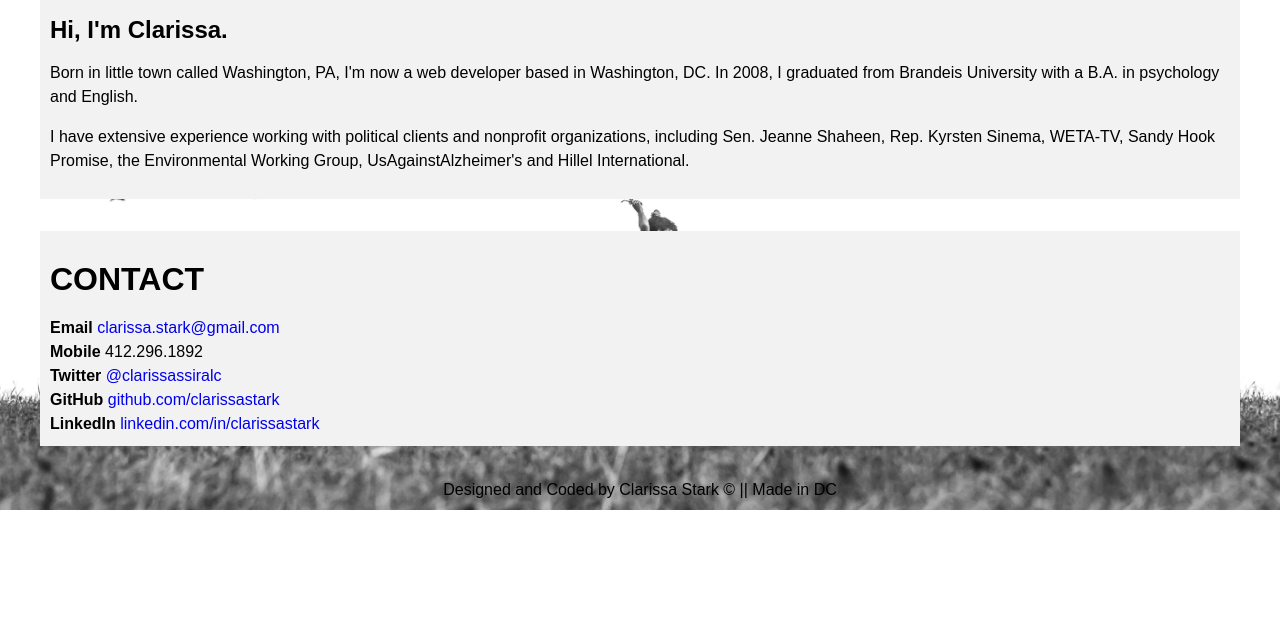
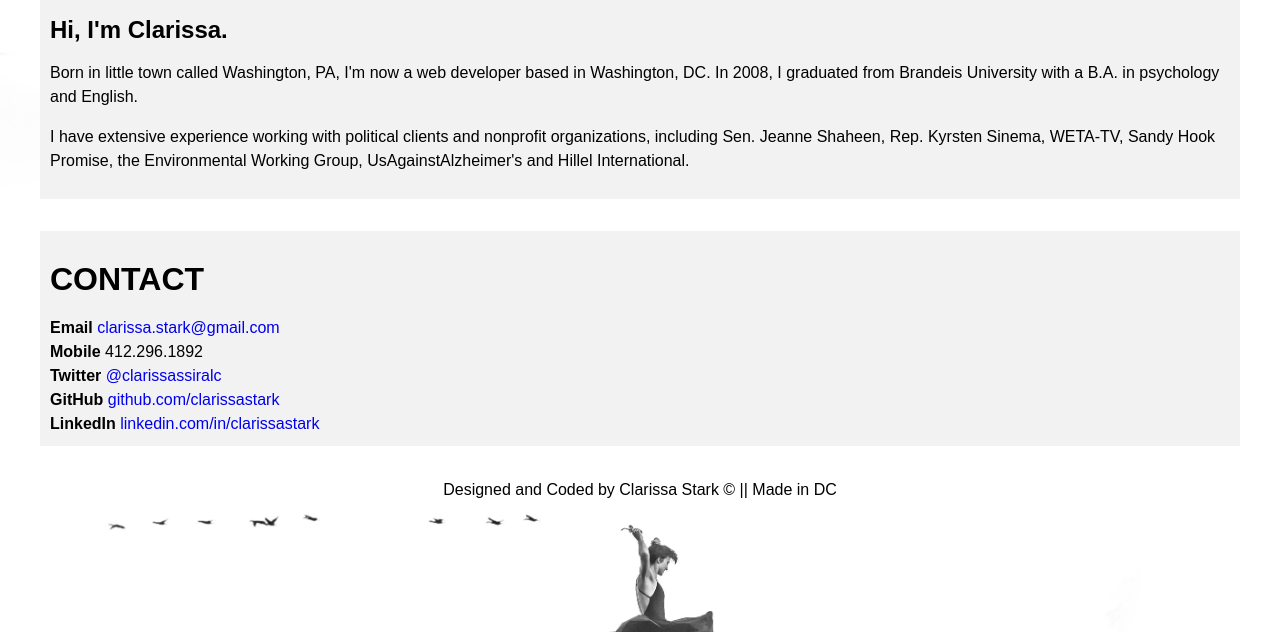
Before and after one commit to clarissastark/stark_portfolio, a plain HTML site: page index.html in a window 1280 px wide. Shown: the part 668-1300 px from the top of the page. Before the commit the page ends 1178 px from the top, so only its background shows below. Drawn offline with Linux system fonts and the light colour scheme.

Commit message:
edited footer image

```diff
--- a/style.css
+++ b/style.css
@@ -10,8 +10,6 @@ body {
 a {
   text-decoration: none;
 }
-
-
 
 #intro {
   padding-top: 3em;
@@ -64,5 +62,6 @@ nav li a:hover {
 
 footer {
     text-align: center;
-    height: 100%;
+    height: 22em;
+    width: 100%;
 }
```
